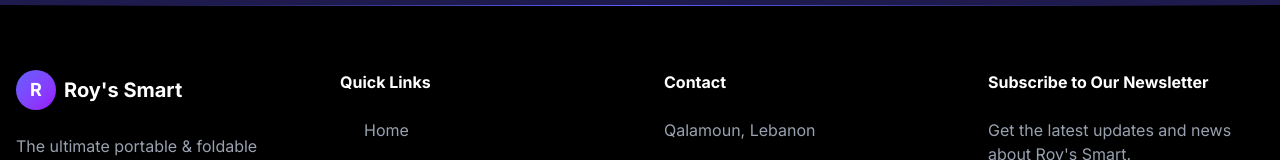
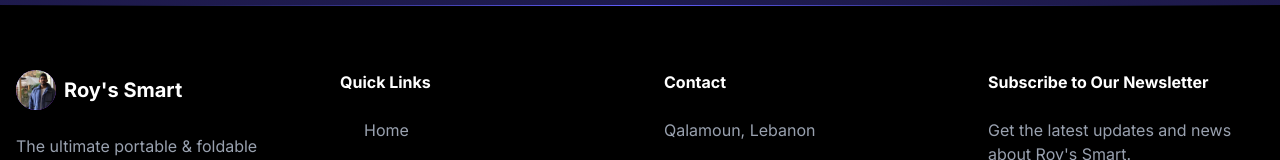
Before and after one commit to RoyElHelwe/Roy-s-Smart, a Next.js app: page /features in a window 1280 px wide. Shown: the part 7550-7710 px from the top of the page. Built offline with nearby package versions, Linux system fonts and the light colour scheme.

Commit message:
add my image to footer

```diff
--- a/src/components/layout/Footer.tsx
+++ b/src/components/layout/Footer.tsx
@@ -3,9 +3,17 @@
 
 import { useState } from "react";
 import Link from "next/link";
-import { Linkedin, Github, Instagram, Mail, ArrowRight, CheckCircle } from "lucide-react";
+import {
+  Linkedin,
+  Github,
+  Instagram,
+  Mail,
+  ArrowRight,
+  CheckCircle,
+} from "lucide-react";
 import { Input } from "@/components/ui/input";
 import { Button } from "@/components/ui/button";
+import Image from "next/image";
 
 interface SocialLink {
   name: string;
@@ -15,10 +23,20 @@
 }
 
 // GlowingBorderEffect component inspired by Aceternity UI
-const GlowingBorderEffect = ({ children, isActive = false }: { children: React.ReactNode; isActive?: boolean }) => {
+const GlowingBorderEffect = ({
+  children,
+  isActive = false,
+}: {
+  children: React.ReactNode;
+  isActive?: boolean;
+}) => {
   return (
     <div className="relative group">
-      <div className={`absolute -inset-0.5 bg-gradient-to-r from-indigo-500 to-purple-600 rounded-lg blur opacity-30 ${isActive ? 'opacity-100' : 'group-hover:opacity-100'} transition-opacity duration-300`}></div>
+      <div
+        className={`absolute -inset-0.5 bg-gradient-to-r from-indigo-500 to-purple-600 rounded-lg blur opacity-30 ${
+          isActive ? "opacity-100" : "group-hover:opacity-100"
+        } transition-opacity duration-300`}
+      ></div>
       <div className="relative">{children}</div>
     </div>
   );
@@ -70,20 +88,20 @@
       name: "LinkedIn",
       url: "https://linkedin.com/in/raed-el-helwe/",
       icon: <Linkedin />,
-      color: "from-blue-500 to-blue-700"
+      color: "from-blue-500 to-blue-700",
     },
     {
       name: "Instagram",
       url: "https://instagram.com/raed__helwe",
       icon: <Instagram />,
-      color: "from-pink-500 to-purple-600"
+      color: "from-pink-500 to-purple-600",
     },
     {
       name: "GitHub",
       url: "https://github.com/RoyElHelwe",
       icon: <Github />,
-      color: "from-gray-600 to-gray-800"
-    }
+      color: "from-gray-600 to-gray-800",
+    },
   ];
 
   // Quick links
@@ -106,14 +124,28 @@
           <div>
             <Link href="/" className="inline-block mb-6">
               <div className="flex items-center gap-2">
-                <div className="h-10 w-10 rounded-full bg-gradient-to-br from-indigo-500 to-purple-600 flex items-center justify-center">
-                  <span className="text-white font-bold text-lg">R</span>
+                <div className="w-10 h-10 rounded-full bg-gradient-to-br from-indigo-500 to-purple-600 flex items-center justify-center text-white text-2xl font-bold relative overflow-hidden">
+                  <div className="absolute inset-0 flex items-center justify-center">
+                    RH
+                  </div>
+                  <div className="absolute inset-0">
+                    <Image
+                      src={"/images/team/raed.jpg"}
+                      alt={"Raed El Helwe"}
+                      width={96}
+                      height={96}
+                      style={{ objectFit: "cover" }}
+                    />
+                  </div>
                 </div>
-                <span className="text-white text-xl font-bold">Roy&apos;s Smart</span>
+                <span className="text-white text-xl font-bold">
+                  Roy&apos;s Smart
+                </span>
               </div>
             </Link>
             <p className="text-gray-400 mb-6">
-              The ultimate portable & foldable workstation. Never lose power or connectivity wherever you are.
+              The ultimate portable & foldable workstation. Never lose power or
+              connectivity wherever you are.
             </p>
             <div className="flex gap-4">
               {socialLinks.map((link) => (
@@ -175,7 +207,9 @@
 
           {/* Newsletter column */}
           <div>
-            <h3 className="text-white font-bold mb-6">Subscribe to Our Newsletter</h3>
+            <h3 className="text-white font-bold mb-6">
+              Subscribe to Our Newsletter
+            </h3>
             <p className="text-gray-400 mb-4">
               Get the latest updates and news about Roy&apos;s Smart.
             </p>
@@ -195,13 +229,15 @@
                         setIsEmailValid(true);
                       }}
                       className={`pl-10 bg-black/50 border-indigo-500/30 focus:border-indigo-500/70 text-white ${
-                        !isEmailValid ? 'border-red-500' : ''
+                        !isEmailValid ? "border-red-500" : ""
                       }`}
                     />
                   </div>
                 </GlowingBorderEffect>
                 {!isEmailValid && (
-                  <p className="text-red-500 text-sm">Please enter a valid email address</p>
+                  <p className="text-red-500 text-sm">
+                    Please enter a valid email address
+                  </p>
                 )}
                 <Button
                   type="submit"
@@ -210,9 +246,25 @@
                 >
                   {isSubmitting ? (
                     <div className="flex items-center">
-                      <svg className="animate-spin -ml-1 mr-2 h-4 w-4 text-white" xmlns="http://www.w3.org/2000/svg" fill="none" viewBox="0 0 24 24">
-                        <circle className="opacity-25" cx="12" cy="12" r="10" stroke="currentColor" strokeWidth="4"></circle>
-                        <path className="opacity-75" fill="currentColor" d="M4 12a8 8 0 018-8V0C5.373 0 0 5.373 0 12h4zm2 5.291A7.962 7.962 0 014 12H0c0 3.042 1.135 5.824 3 7.938l3-2.647z"></path>
+                      <svg
+                        className="animate-spin -ml-1 mr-2 h-4 w-4 text-white"
+                        xmlns="http://www.w3.org/2000/svg"
+                        fill="none"
+                        viewBox="0 0 24 24"
+                      >
+                        <circle
+                          className="opacity-25"
+                          cx="12"
+                          cy="12"
+                          r="10"
+                          stroke="currentColor"
+                          strokeWidth="4"
+                        ></circle>
+                        <path
+                          className="opacity-75"
+                          fill="currentColor"
+                          d="M4 12a8 8 0 018-8V0C5.373 0 0 5.373 0 12h4zm2 5.291A7.962 7.962 0 014 12H0c0 3.042 1.135 5.824 3 7.938l3-2.647z"
+                        ></path>
                       </svg>
                       Subscribing...
                     </div>
@@ -222,7 +274,7 @@
                       Subscribed!
                     </div>
                   ) : (
-                    'Subscribe'
+                    "Subscribe"
                   )}
                 </Button>
               </div>
```
